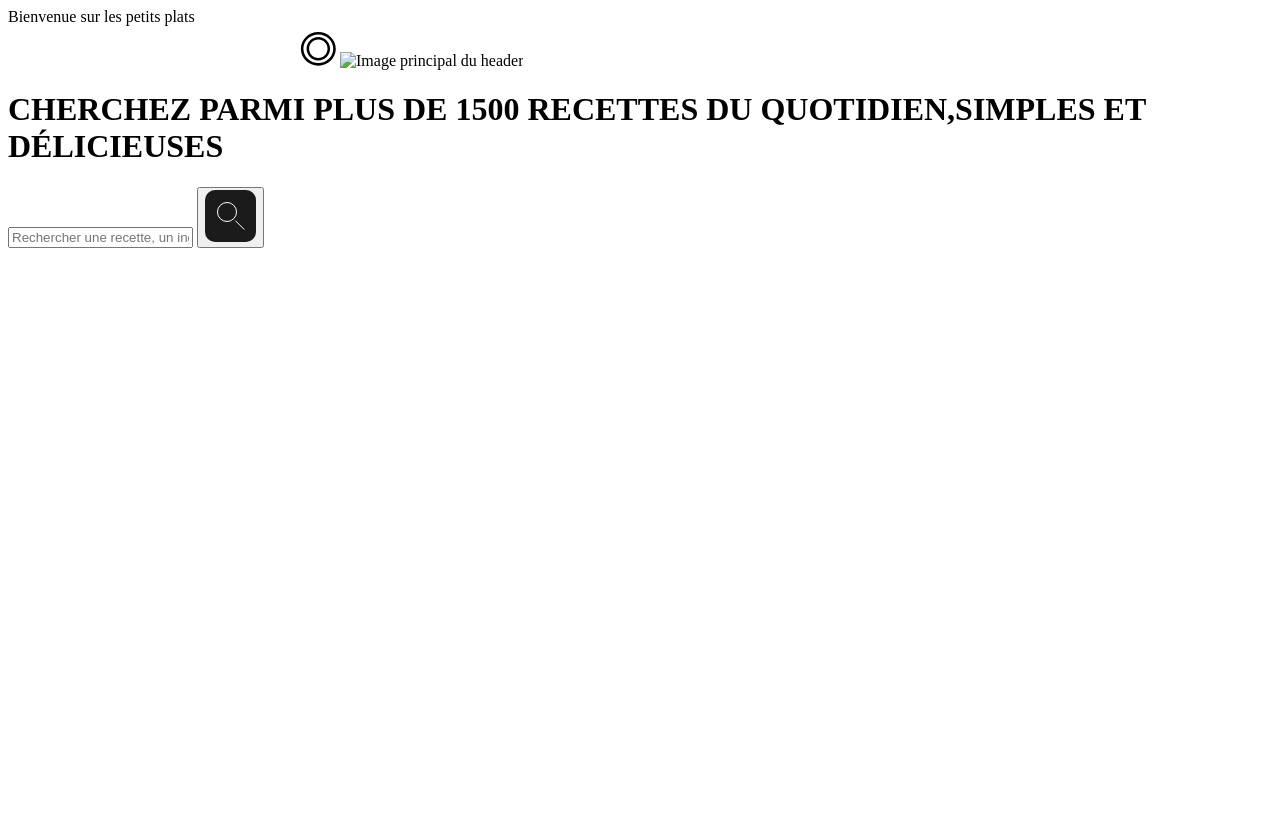
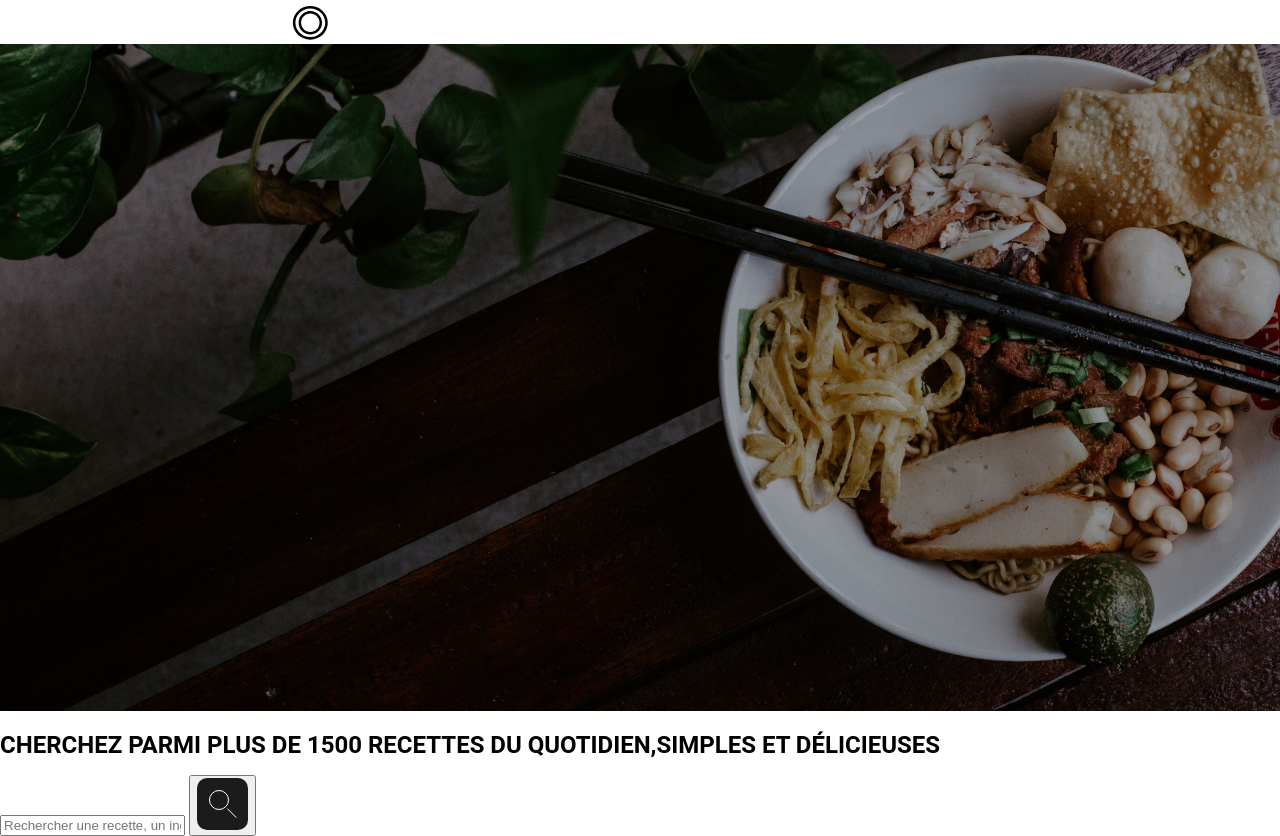
Before and after one commit to HutchAlpha/OpenClassRoom-Projet6-LesPetitsPlats, a PHP site: page / in a window 1280 px wide; the page is wider, and only the part inside the window is pictured. Before the commit the page ends 248 px from the top of that part, so only its background shows below. Run offline with PHP 8.4, Linux system fonts and the light colour scheme.

Commit message:
Ajout SCSS

```diff
--- a/css/style.css
+++ b/css/style.css
@@ -0,0 +1,99 @@
+/*Variable de couleur*/
+/*Fin variable de couleur*/
+header {
+  width: 100%;
+}
+header__logo {
+  width: 110px;
+}
+header {
+  width: 100%;
+}
+body {
+  margin: 0px;
+  font-family: "Roboto", sans-serif;
+  opacity: 1;
+  animation: Body 0.8s ease-in-out;
+  animation-fill-mode: forwards;
+}
+
+/*annimation scss chargement pages*/
+@keyframes Body {
+  0% {
+    opacity: 0;
+  }
+  50% {
+    opacity: 0.7;
+  }
+  100% {
+    opacity: 1;
+  }
+}
+/*Fin annimation scss chargement pages*/
+/*Chargements pages*/
+.loader-container {
+  position: fixed;
+  top: 0;
+  left: 0;
+  width: 100%;
+  height: 100%;
+  background: rgba(255, 255, 255, 0.9);
+  display: flex;
+  justify-content: center;
+  align-items: center;
+  z-index: 9999;
+  animation: fadeOut 1s ease-in-out 2s forwards;
+}
+
+@keyframes fadeOut {
+  to {
+    opacity: 0;
+    visibility: hidden;
+  }
+}
+.loader-annimation {
+  width: 50px;
+  height: 50px;
+  border: 3px solid #EDEDED;
+  border-radius: 50%;
+  position: relative;
+  animation: rotation 1s linear infinite;
+}
+.loader-annimation:after {
+  content: "";
+  position: absolute;
+  left: 50%;
+  top: 50%;
+  transform: translate(-50%, -50%);
+  width: 58px;
+  height: 58px;
+  border-radius: 50%;
+  border: 3px solid transparent;
+  border-bottom-color: #FFD15B;
+}
+
+@keyframes rotation {
+  from {
+    transform: rotate(0deg);
+  }
+  to {
+    transform: rotate(360deg);
+  }
+}
+/*Fin Chargements pages*/
+/*!Style*/
+h1 {
+  font-size: 24px;
+}
+
+h2 {
+  font-size: 18px;
+}
+
+p {
+  font-size: 16px;
+}
+
+/*!FIn Style*/
+
+/*# sourceMappingURL=style.css.map */
--- a/index.php
+++ b/index.php
@@ -1,19 +1,21 @@
 <!DOCTYPE html>
+<html lang="fr">
+<head>
+    <meta charset="UTF-8">
+    <meta name="viewport" content="width=device-width, initial-scale=1.0">
+    <title>Bienvenue sur les petits plats</title>
+    <link rel="stylesheet" href="css/style.css">
 
-<head>
-    <titre>Bienvenue sur les petits plats</titre>
-    <style src="css/style.css"></style>
 </head>
-
 <header>
-    <img src="img/Logo.svg" alt="Logo officiel de => Les petits plats">
-    <img src="" alt="Image principal du header">
+    <img class="logo" src="img/Logo.svg" alt="Logo officiel de => Les petits plats">
+    <img class="imgMain" src="img/PresentationMain.png" alt="Image principal du header">
     <h1>CHERCHEZ PARMI PLUS DE 1500 RECETTES DU QUOTIDIEN,SIMPLES ET DÉLICIEUSES</h1>
     <div class="search-bar">
-    <input type="text" id="searchInput" placeholder="Rechercher une recette, un ingrédient, ..." />
-    <button onclick="performSearch()">
-        <img src="img/recherche.svg" alt="logo Rechercher">
-    </button>
+        <input type="text" id="searchInput" placeholder="Rechercher une recette, un ingrédient, ..." />
+        <button id="Recherchebutton">
+            <img src="img/recherche.svg" alt="logo Rechercher">
+        </button>
     </div>
 </header>
 
--- /dev/null
+++ b/scss/Integration/_header.scss
@@ -0,0 +1,19 @@
+
+header {
+  width: 100%;
+
+    @media (min-width: 1024px) {
+    }
+
+    &__logo {
+        width: 110px;
+    }
+
+    &__imgMain{
+
+    }
+
+    &__h1 {
+
+    }
+}
--- /dev/null
+++ b/scss/_index.scss
@@ -0,0 +1,19 @@
+
+header {
+  width: 100%;
+
+    @media (min-width: 1024px) {
+    }
+
+    &__logo {
+
+    }
+
+    &__imgMain{
+
+    }
+
+    &__h1 {
+
+    }
+}
--- /dev/null
+++ b/scss/_variable.scss
@@ -0,0 +1,4 @@
+/*Variable de couleur*/
+$hover : #FFD15B;
+$background : #EDEDED;
+/*Fin variable de couleur*/
--- a/scss/style.scss
+++ b/scss/style.scss
@@ -0,0 +1,100 @@
+@import 'variable';
+@import 'Integration/header';
+@import 'index';
+@import 'Integration/footer';
+
+@mixin FontSize ($size) {
+    font-size: $size;
+}
+
+body {
+    margin: 0px;
+    font-family: 'Roboto', sans-serif;
+    opacity: 1;
+    animation: Body 0.8s ease-in-out;
+    animation-fill-mode: forwards;
+
+}
+/*annimation scss chargement pages*/
+@keyframes Body {
+    0% {
+        opacity: 0;
+    }
+    50% {
+        opacity: 0.7;
+      }
+    100% {
+        opacity: 1;
+    }
+  }
+/*Fin annimation scss chargement pages*/
+
+/*Chargements pages*/
+.loader-container {
+    position: fixed;
+    top: 0;
+    left: 0;
+    width: 100%;
+    height: 100%;
+    background: rgba(255, 255, 255, 0.9);
+    display: flex;
+    justify-content: center;
+    align-items: center;
+    z-index: 9999;
+    animation: fadeOut 1s ease-in-out 2s forwards;
+  }
+
+  // Animation de disparition du loader
+  @keyframes fadeOut {
+    to {
+      opacity: 0;
+      visibility: hidden;
+    }
+  }
+
+  // Style du loader
+  .loader-annimation {
+    width: 50px;
+    height: 50px;
+    border: 3px solid $background;
+    border-radius: 50%;
+    position: relative;
+    animation: rotation 1s linear infinite;
+
+    &:after {
+      content: '';
+      position: absolute;
+      left: 50%;
+      top: 50%;
+      transform: translate(-50%, -50%);
+      width: 58px;
+      height: 58px;
+      border-radius: 50%;
+      border: 3px solid transparent;
+      border-bottom-color: $hover;
+    }
+  }
+
+  // Animation de rotation
+  @keyframes rotation {
+    from {
+      transform: rotate(0deg);
+    }
+    to {
+      transform: rotate(360deg);
+    }
+  }
+
+/*Fin Chargements pages*/
+
+/*!Style*/
+h1 {
+    @include FontSize(24px);
+  }
+h2 {
+    @include FontSize(18px);
+}
+p {
+    @include FontSize(16px);
+  }
+/*!FIn Style*/
```
Also changed, not shown: img/PresentationMain.png (added), scss/Integration/_footer.scss (added), 1 other file.
